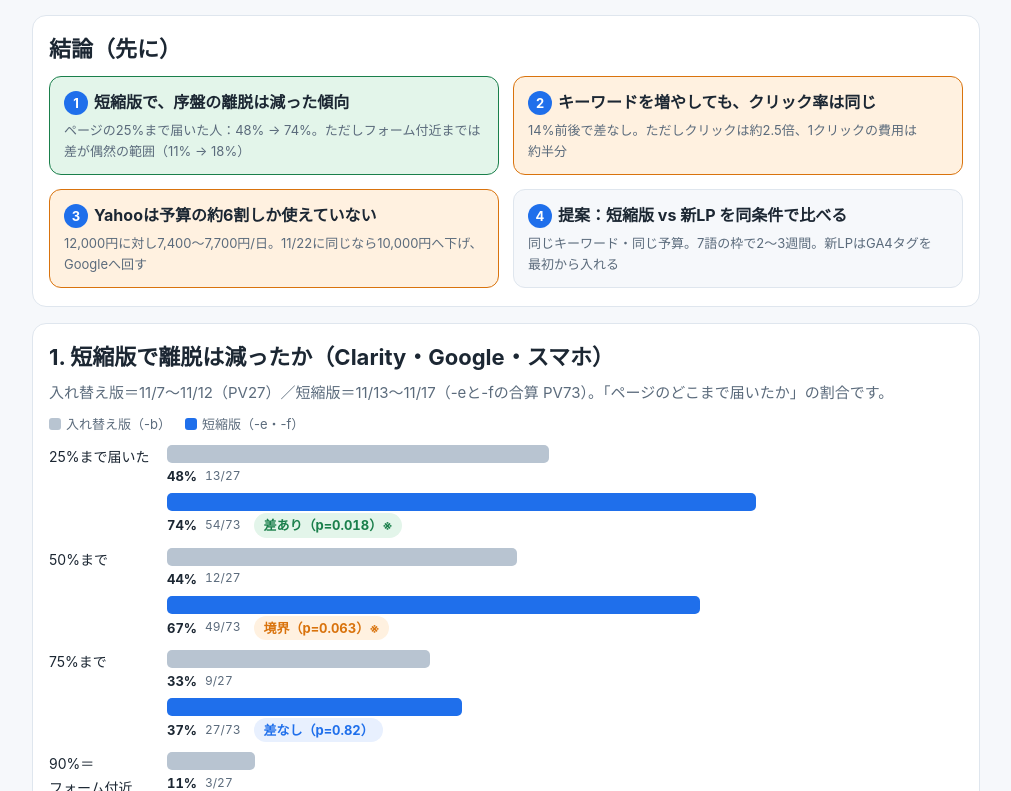
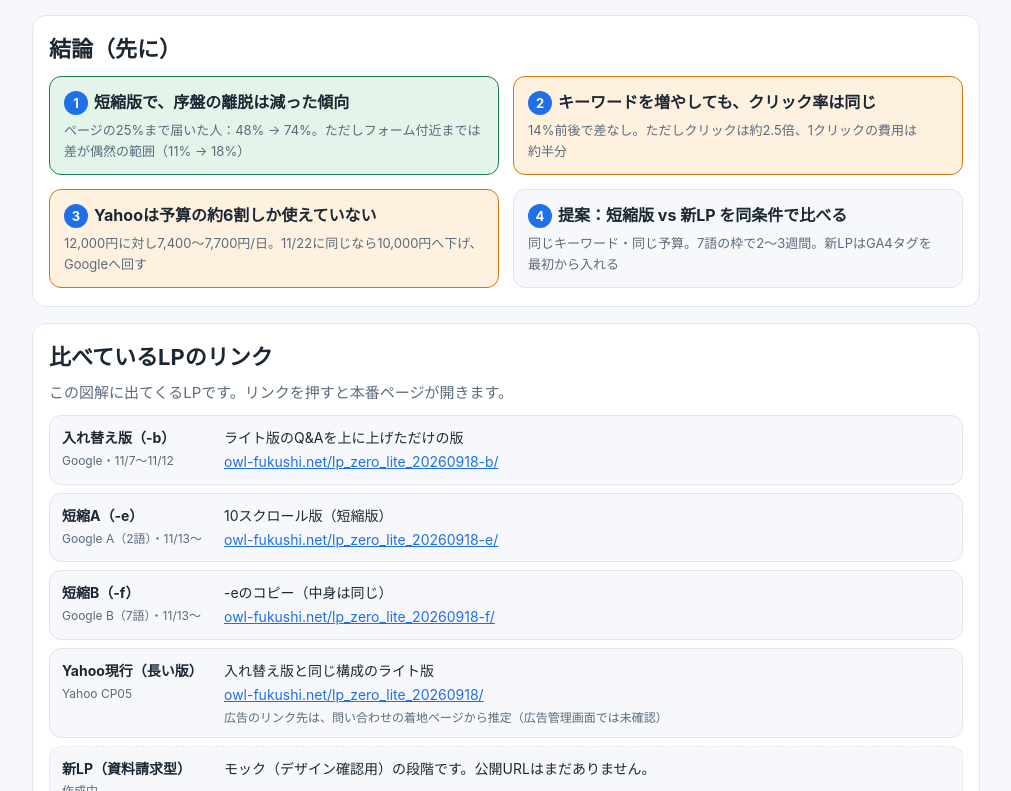
Before and after one commit to hoshizaemonn/owl-ads-chukan-20261117, a plain HTML site: page index.html in a window 1280 px wide. Shown: the part 161-952 px from the top of the page, without its empty margins (134-1145 px from the left). Drawn offline with Linux system fonts and the light colour scheme.

Commit message:
図解にLPのリンク（入れ替え版・短縮版A/B・Yahoo現行）を追加
Co-Authored-By: Claude Sonnet 5.5 <noreply@anthropic.com>

```diff
--- a/index.html
+++ b/index.html
@@ -73,6 +73,13 @@ td.n{text-align:right;font-variant-numeric:tabular-nums;font-weight:700}
 .unk li{margin:5px 0}
 ul{margin:6px 0;padding-left:20px}
 .foot{color:var(--sub);font-size:12px;margin-top:18px}
+.lk{display:grid;gap:8px;margin-top:10px}
+.lk .it{display:grid;grid-template-columns:150px minmax(0,1fr);gap:4px 12px;padding:10px 12px;border:1px solid var(--line);border-radius:12px;background:var(--bg);font-size:14px}
+.lk .it b{display:block}
+.lk .it small{color:var(--sub);display:block;font-size:12px;line-height:1.5;margin-top:2px}
+.lk a{color:var(--blue);word-break:break-all}
+@media (max-width:620px){.lk .it{grid-template-columns:minmax(0,1fr)}}
+.lk .it.wip{border-style:dashed}
 </style>
 </head>
 <body>
@@ -90,6 +97,19 @@ ul{margin:6px 0;padding-left:20px}
     <div class="concl mid"><b><span class="no">2</span>キーワードを増やしても、クリック率は同じ</b><small>14%前後で差なし。ただしクリックは約2.5倍、1クリックの費用は約半分</small></div>
     <div class="concl mid"><b><span class="no">3</span>Yahooは予算の約6割しか使えていない</b><small>12,000円に対し7,400〜7,700円/日。11/22に同じなら10,000円へ下げ、Googleへ回す</small></div>
     <div class="concl"><b><span class="no">4</span>提案：短縮版 vs 新LP を同条件で比べる</b><small>同じキーワード・同じ予算。7語の枠で2〜3週間。新LPはGA4タグを最初から入れる</small></div>
+  </div>
+</div>
+
+<!-- 見ているLP -->
+<div class="card">
+  <h2>比べているLPのリンク</h2>
+  <p class="lead" style="margin-bottom:6px">この図解に出てくるLPです。リンクを押すと本番ページが開きます。</p>
+  <div class="lk">
+    <div class="it"><div><b>入れ替え版（-b）</b><small>Google・11/7〜11/12</small></div><div>ライト版のQ&amp;Aを上に上げただけの版<br><a href="https://owl-fukushi.net/lp_zero_lite_20260918-b/" target="_blank" rel="noopener">owl-fukushi.net/lp_zero_lite_20260918-b/</a></div></div>
+    <div class="it"><div><b>短縮A（-e）</b><small>Google A（2語）・11/13〜</small></div><div>10スクロール版（短縮版）<br><a href="https://owl-fukushi.net/lp_zero_lite_20260918-e/" target="_blank" rel="noopener">owl-fukushi.net/lp_zero_lite_20260918-e/</a></div></div>
+    <div class="it"><div><b>短縮B（-f）</b><small>Google B（7語）・11/13〜</small></div><div>-eのコピー（中身は同じ）<br><a href="https://owl-fukushi.net/lp_zero_lite_20260918-f/" target="_blank" rel="noopener">owl-fukushi.net/lp_zero_lite_20260918-f/</a></div></div>
+    <div class="it"><div><b>Yahoo現行（長い版）</b><small>Yahoo CP05</small></div><div>入れ替え版と同じ構成のライト版<br><a href="https://owl-fukushi.net/lp_zero_lite_20260918/" target="_blank" rel="noopener">owl-fukushi.net/lp_zero_lite_20260918/</a><small>広告のリンク先は、問い合わせの着地ページから推定（広告管理画面では未確認）</small></div></div>
+    <div class="it wip"><div><b>新LP（資料請求型）</b><small>作成中</small></div><div>モック（デザイン確認用）の段階です。公開URLはまだありません。</div></div>
   </div>
 </div>
 
```
